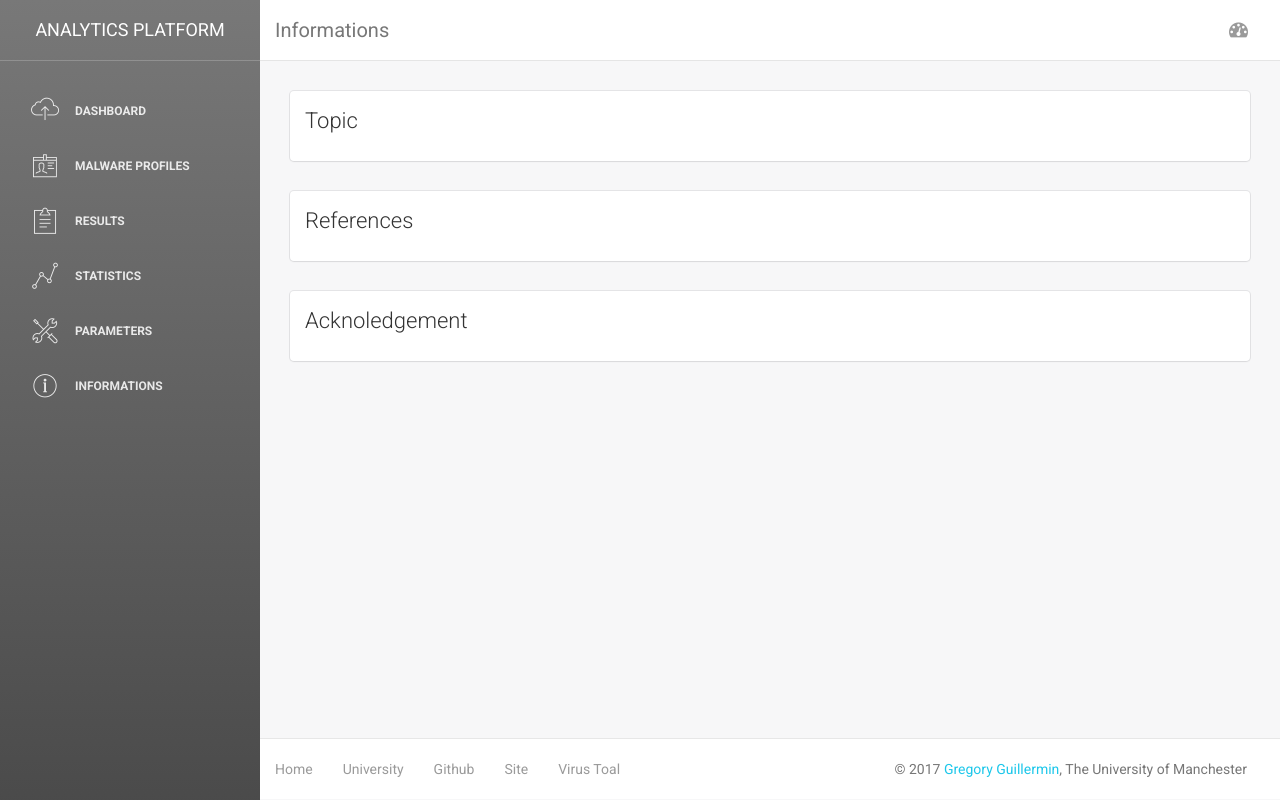
After one commit to gregorygui/digitalforensic, a Django app: page /informations in a window 1280 px wide. The commit adds this page. Run offline with Django 3.2, Linux system fonts and the light colour scheme; some libraries are stand-ins or nearby versions.

Commit message:
Information view

```diff
--- a/MalwareAnalysis/classification/templates/classification/DashboardStruct.html
+++ b/MalwareAnalysis/classification/templates/classification/DashboardStruct.html
@@ -4,7 +4,7 @@
 <html lang="en">
 <head>
 	<meta charset="utf-8" />
-	<link rel="icon" type="image/png" href="{% static 'classification/img/favicon.ico' %}">
+	<link rel="icon" type="image/png" href="{% static 'classification/img/favicon.png' %}">
 	<meta http-equiv="X-UA-Compatible" content="IE=edge,chrome=1" />
 
 	<title>Malware Analysis Platform</title>
@@ -53,7 +53,7 @@
             </div>
 
             <ul class="nav">
-                <li class="active">
+                <li>
                     <a href="{% url 'classification:index' %}">
                         <i class="pe-7s-cloud-upload"></i>
                         <p>Dashboard</p>
@@ -83,6 +83,12 @@
                         <p>Parameters</p>
                     </a>
                 </li>
+                <li>
+                    <a href="{% url 'classification:informations' %}">
+                        <i class="pe-7s-info"></i>
+                        <p>Informations</p>
+                    </a>
+                </li>
             </ul>
     	</div>
     </div>
@@ -97,13 +103,11 @@
                         <span class="icon-bar"></span>
                         <span class="icon-bar"></span>
                     </button>
-                    <a class="navbar-brand" href="{% url 'classification:index' %}">Dashboard</a>
+                    <div class="navbar-brand">{{ name }}</div>
                 </div>
                 <div class="collapse navbar-collapse">
-                    <ul class="nav navbar-nav navbar-left">
-                        <li>
-							<p class="hidden-lg hidden-md">Dashboard</p>
-                        </li>
+                    <ul class="nav navbar-nav navbar-right">
+                        <li><a href="#" class="dropdown-toggle" data-toggle="dropdown"><i class="fa fa-dashboard"></i></li></a>
                     </ul>
                 </div>
             </div>
--- /dev/null
+++ b/MalwareAnalysis/classification/templates/classification/informations.html
@@ -0,0 +1,45 @@
+{% extends 'classification/DashboardStruct.html' %}
+{% block body %}
+<div class="row">
+	<div class="container-fluid">
+		<div class="col-md-12">
+			<div class="card">
+				<div class="header">
+					<h4 class="title">Topic</h4>
+				</div>
+				<div class="content">
+
+				</div>
+			</div>
+		</div>
+	</div>
+</div>
+<div class="row">
+	<div class="container-fluid">
+		<div class="col-md-12">
+			<div class="card">
+				<div class="header">
+					<h4 class="title">References</h4>
+				</div>
+				<div class="content">
+
+				</div>
+			</div>
+		</div>
+	</div>
+</div>
+<div class="row">
+	<div class="container-fluid">
+		<div class="col-md-12">
+			<div class="card">
+				<div class="header">
+					<h4 class="title">Acknoledgement</h4>
+				</div>
+				<div class="content">
+
+				</div>
+			</div>
+		</div>
+	</div>
+</div>
+{% endblock %}
--- a/MalwareAnalysis/classification/urls.py
+++ b/MalwareAnalysis/classification/urls.py
@@ -5,4 +5,5 @@ from . import views
 app_name= 'classification'
 urlpatterns = [
     url(r'^$', views.index, name='index'),
+    url(r'^informations', views.informations, name='informations')
     ]
--- a/MalwareAnalysis/classification/views.py
+++ b/MalwareAnalysis/classification/views.py
@@ -3,4 +3,7 @@ from django.shortcuts import render
 
 
 def index(request):
-    return render(request, 'classification/index.html')
+    return render(request, 'classification/index.html', {'name':"Dashboard"})
+
+def informations(request):
+	return render(request, 'classification/informations.html', {'name':"Informations"})
```
Also changed, not shown: MalwareAnalysis/classification/static/classification/img/favicon.png (added).
